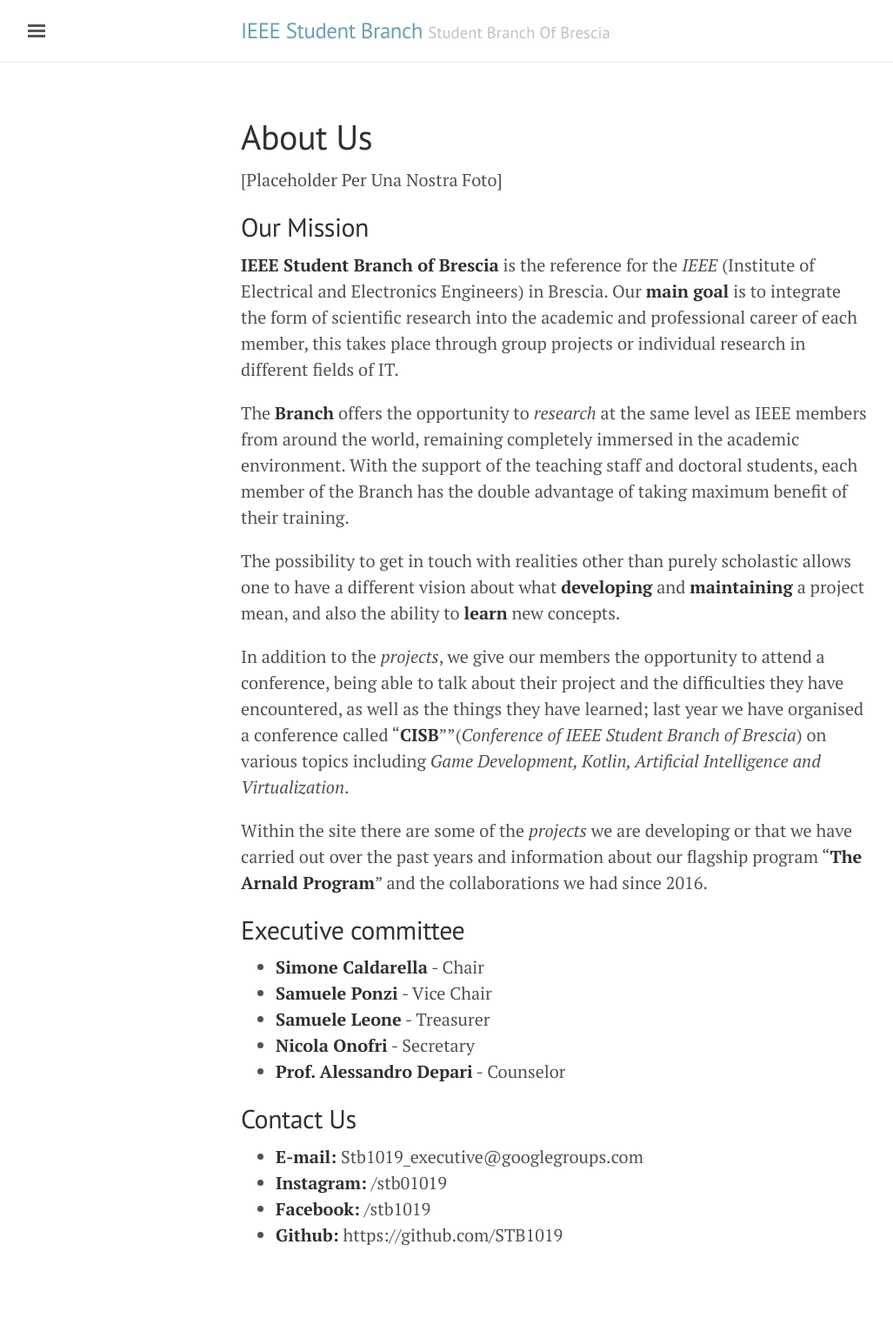
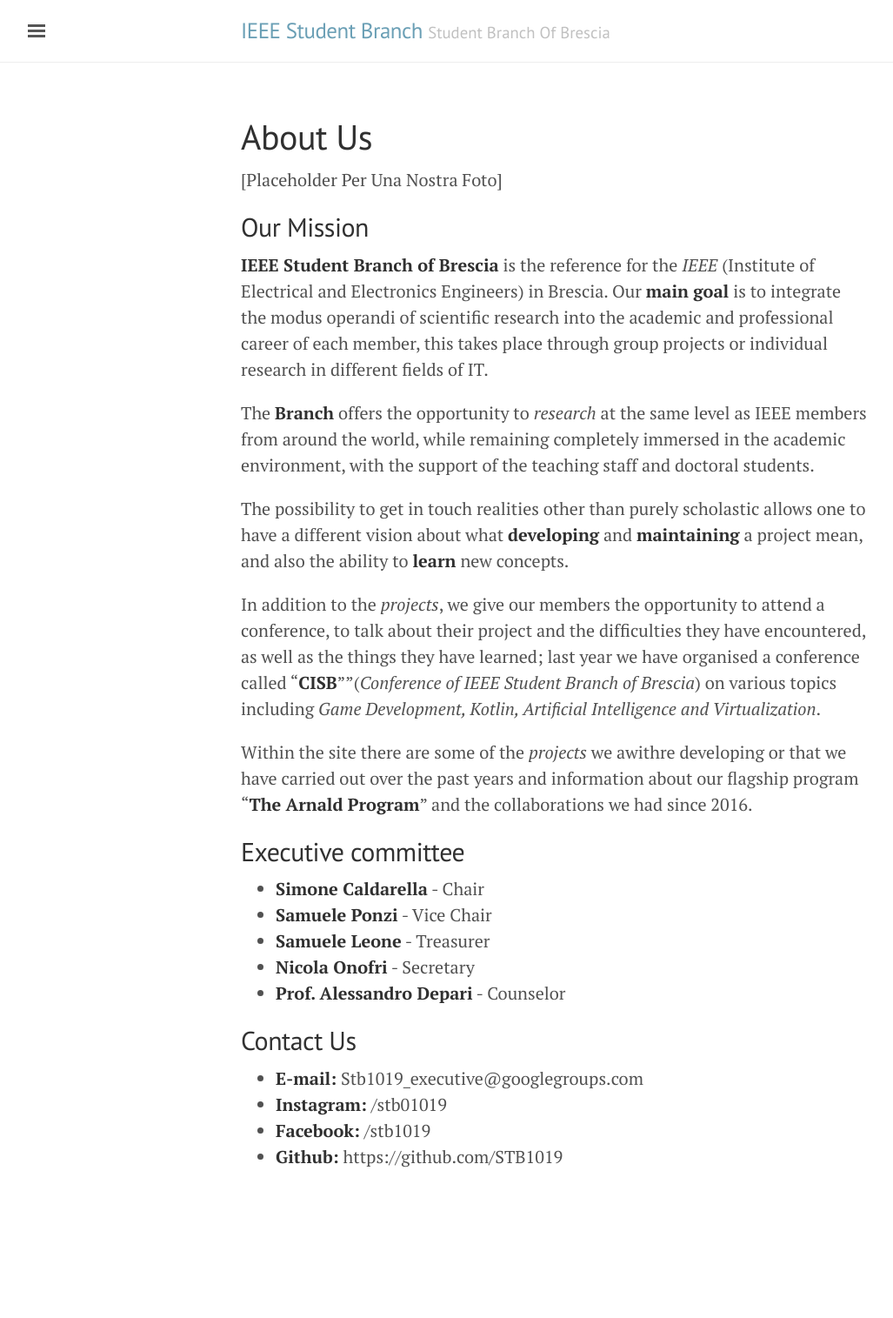
Before and after one commit to ieee-brescia/ieee-brescia.github.io, a Jekyll site: the page built from about_us.md, in a window 1280 px wide. Shown: the whole page at 87% size, without its empty margins (3-1030 px from the left). Built offline with Jekyll 4.4.1, drawn with Linux system fonts in a browser that asks for light colours; after the commit the page ends 1425 px from its top, so only the background shows below that.

Commit message:
Update about_us.md

```diff
--- a/about_us.md
+++ b/about_us.md
@@ -10,15 +10,15 @@
 ## Our Mission
 
 **IEEE Student Branch of Brescia** is the reference for the *IEEE* (Institute of Electrical and Electronics Engineers) in Brescia.
-Our **main goal** is to integrate the form of scientific research into the academic and professional career of each member, this takes place through group projects or individual research in different fields of IT.
+Our **main goal** is to integrate the modus operandi of scientific research into the academic and professional career of each member, this takes place through group projects or individual research in different fields of IT.
 
-The **Branch** offers the opportunity to *research* at the same level as IEEE members from around the world, remaining completely immersed in the academic environment. With the support of the teaching staff and doctoral students, each member of the Branch has the double advantage of taking maximum benefit of their training.
+The **Branch** offers the opportunity to *research* at the same level as IEEE members from around the world, while remaining completely immersed in the academic environment, with the support of the teaching staff and doctoral students.
 
-The possibility to get in touch with realities other than purely scholastic allows one to have a different vision about what **developing** and **maintaining** a project mean, and also the ability to **learn** new concepts.
+The possibility to get in touch  realities other than purely scholastic allows one to have a different vision about what **developing** and **maintaining** a project mean, and also the ability to **learn** new concepts.
 
-In addition to the *projects*, we give our members the opportunity to attend a conference, being able to talk about their project and the difficulties they have encountered, as well as the things they have learned; last year we have organised a conference called "**CISB**""(*Conference of IEEE Student Branch of Brescia*) on various topics including *Game Development, Kotlin, Artificial Intelligence and Virtualization*.
+In addition to the *projects*, we give our members the opportunity to attend a conference, to talk about their project and the difficulties they have encountered, as well as the things they have learned; last year we have organised a conference called "**CISB**""(*Conference of IEEE Student Branch of Brescia*) on various topics including *Game Development, Kotlin, Artificial Intelligence and Virtualization*.
 
-Within the site there are some of the *projects* we are developing or that we have carried out over the past years and information about our flagship program "**The Arnald Program**" and the collaborations we had since 2016.
+Within the site there are some of the *projects* we awithre developing or that we have carried out over the past years and information about our flagship program "**The Arnald Program**" and the collaborations we had since 2016.
 
 
 
```
